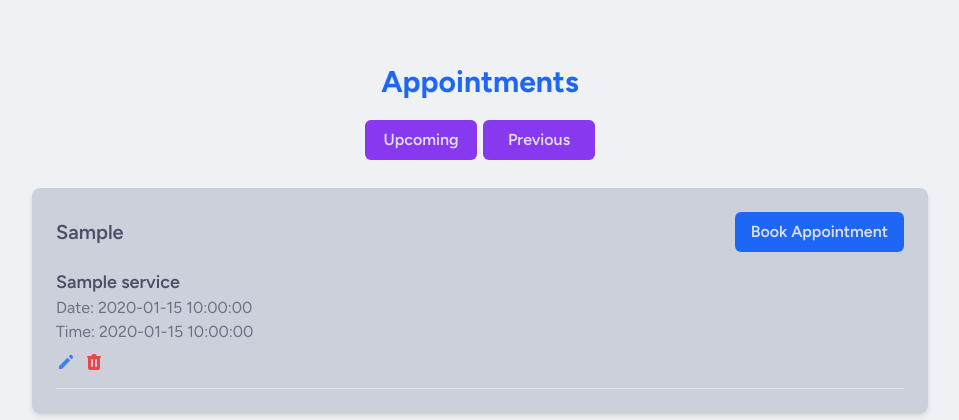
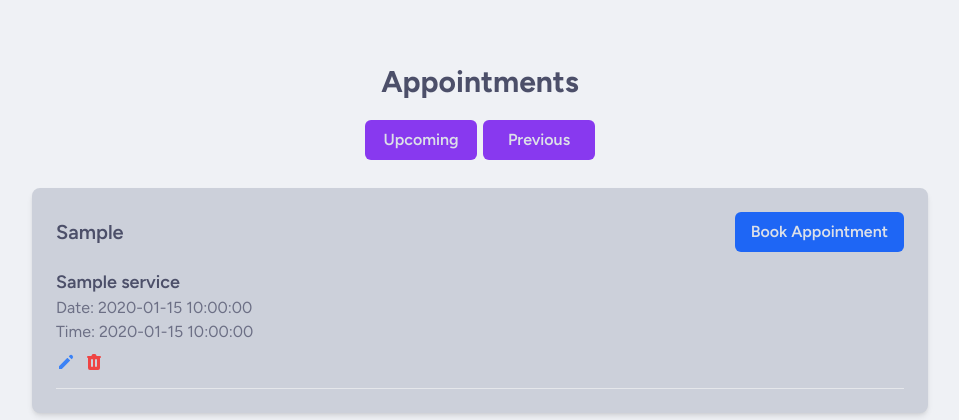
Before and after one commit to thaddeuskkr/pay2live, a Flask app: template templates/appointments.html in a window 1280 px wide. Shown: the part 64-484 px from the top of the page, without its empty margins (160-1119 px from the left). Run offline with Flask 3, Linux system fonts and the light colour scheme; the template is opened without the code that fills it: most values are stand-ins (such as "Sample title", 1, 10 or a date in 2020); parts of the project's set-up code (start-up, migrations or seed data) failed here and were passed over.

Commit message:
feat: change header colour to text colour
Signed-off-by: GitHub <noreply@github.com>

```diff
--- a/templates/appointments.html
+++ b/templates/appointments.html
@@ -9,7 +9,7 @@
     <body class="bg-base text-text">
         {% block navbar %} {% include 'includes/navbar.html' %} {% endblock %}
         <div class="mx-auto mt-16 h-[calc(100vh-64px)] max-w-4xl items-center justify-center">
-            <h1 class="mb-5 pt-16 text-center text-3xl font-bold text-blue">Appointments</h1>
+            <h1 class="mb-5 pt-16 text-center text-3xl font-bold text-text">Appointments</h1>
             <div class="mb-7 flex justify-center space-x-1.5">
                 <a href="/appointments" class="w-28 rounded-md bg-mauve px-4 py-2 text-center font-semibold text-crust"
                     >Upcoming</a
```
